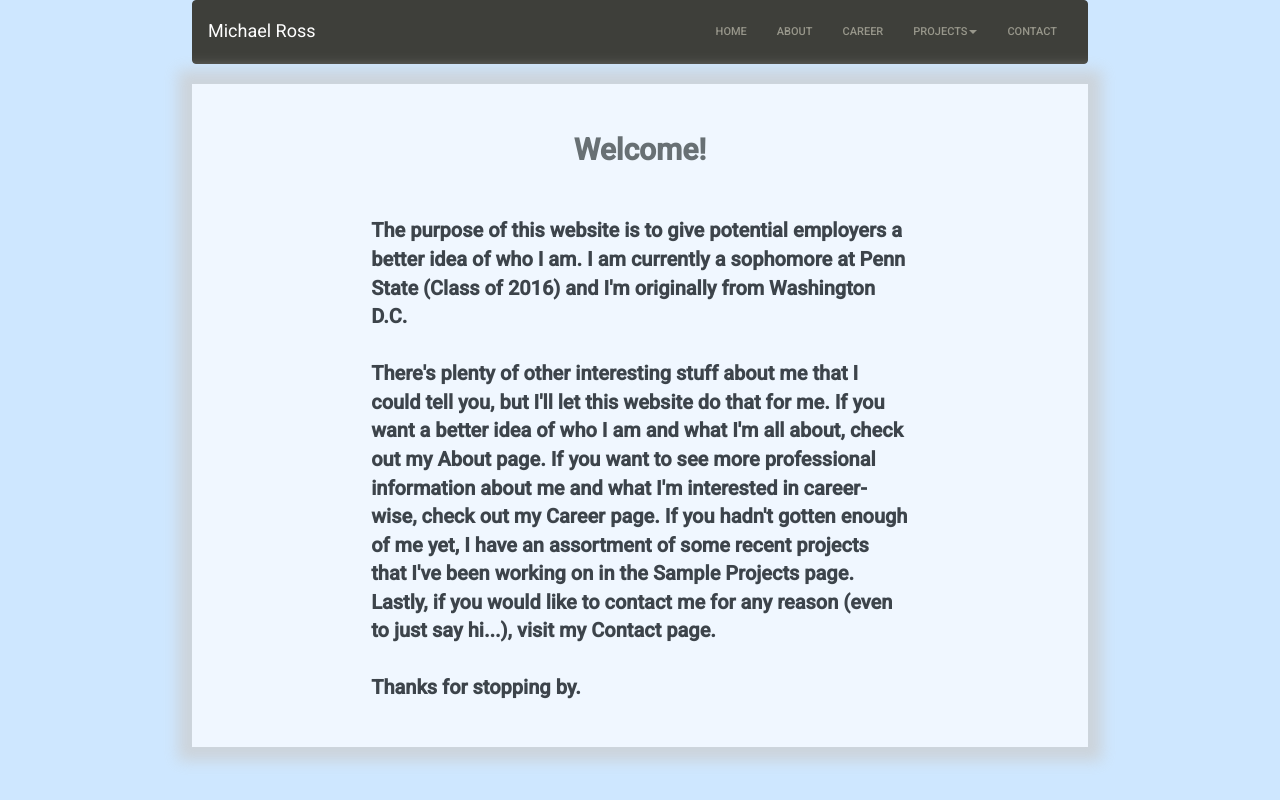
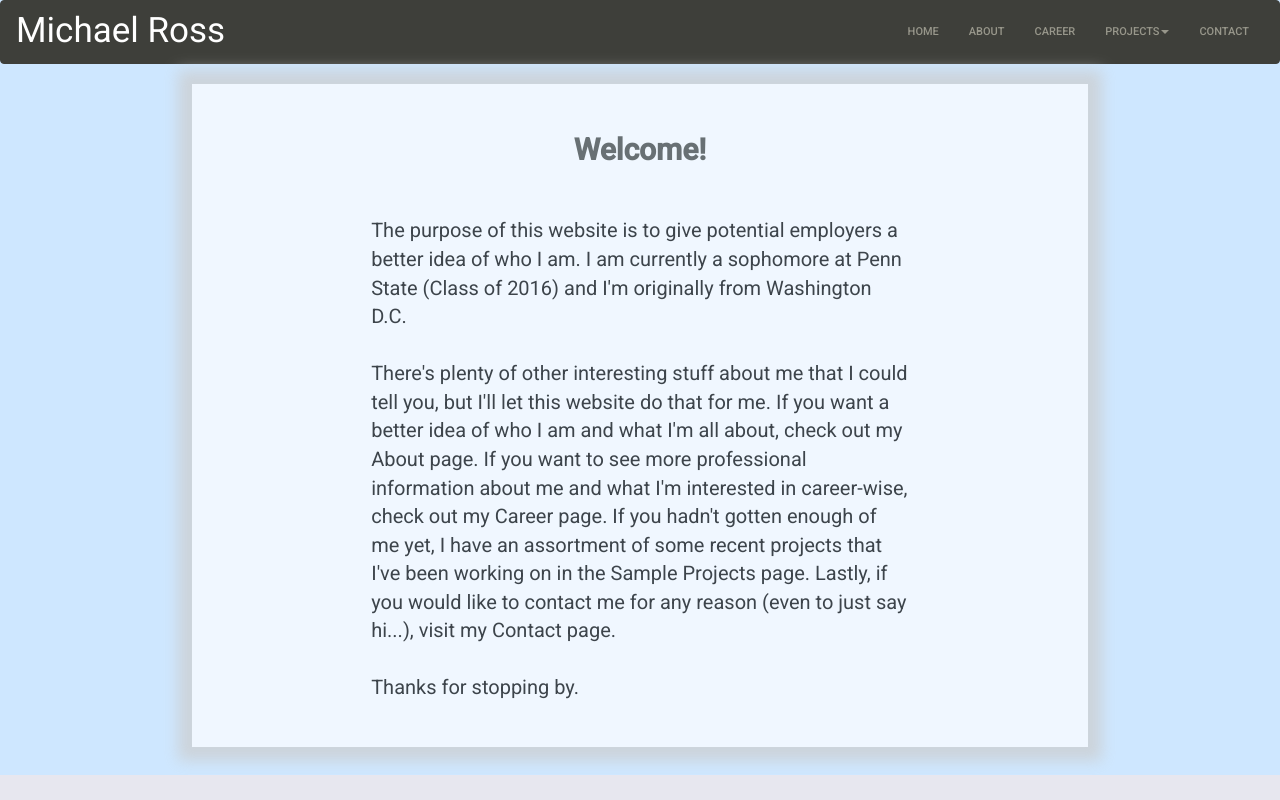
Before and after one commit to mdr5325/mdr5325.github.io, a PHP site: page / in a window 1280 px wide. Run offline with PHP 8.4, Linux system fonts and the light colour scheme; some libraries are stand-ins or nearby versions.

Commit message:
still messing around

```diff
--- a/css/custom.css
+++ b/css/custom.css
@@ -2,6 +2,12 @@
 {
   background-color: #CEE7FF;
   height:100%;
+}
+
+.page
+{
+  min-height:100%;
+  position:relative;
 }
 
 .inner-container
@@ -35,8 +41,16 @@
 {
   margin-left:15%;
   margin-right:15%;
-  font-weight: bold;
   color: #000000;
   font-size:20px;
   padding:5%;
 }
+
+.footer
+{
+   position:absolute;
+   bottom:0;
+   width:100%;
+   height:25px;   /* Height of the footer */
+   background-color:#E7E7EF;
+}
--- a/index.html
+++ b/index.html
@@ -20,7 +20,7 @@
 
 
   <div class= "background" id="background" >
-    <div class="inner-container">
+    <div class="page">
       <nav class="navbar navbar-default">
           <div class="container-fluid">
             <div class="navbar-header">
@@ -30,7 +30,7 @@
                 <span class="icon-bar"></span>
                 <span class="icon-bar"></span>
               </button>
-            <a class="navbar-brand" href="#">Michael Ross</a>
+              <a class="navbar-brand" href="#" style="font-size:35px">Michael Ross</a>
             </div>
 
             <div class="collapse navbar-collapse" id="bs-example-navbar-collapse-1">
@@ -40,7 +40,7 @@
 
               </ul>
               <ul class="nav navbar-nav navbar-right">
-              <li><a href="#">Home <span class="sr-only">(current)</span></a></li>
+                <li><a href="index.html">Home <span class="sr-only">(current)</span></a></li>
                 <li><a href="about.html">About</a></li>
                 <li><a href="#">Career</a></li>
                 <li class="dropdown">
@@ -61,6 +61,8 @@
             </div>
           </div>
         </nav>
+      <div class="inner-container">
+
 
         <div class="transbox">
           <div class="title">
@@ -78,7 +80,10 @@
         </div>
 
       </div>
+      <div class="footer">
 
+     </div>
+    </div>
   </div>
   <script src="https://code.jquery.com/jquery-1.10.2.min.js"></script>
   <script src="js/bootstrap.min.js"></script>
```
Also changed, not shown: about.html (+95 -1 lines), img/my_picture.png (added). Lines whose indentation alone changed are shown as unchanged.
